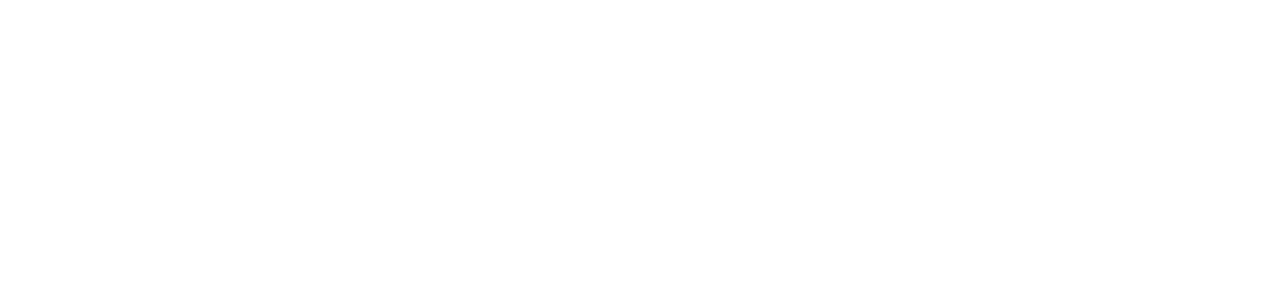
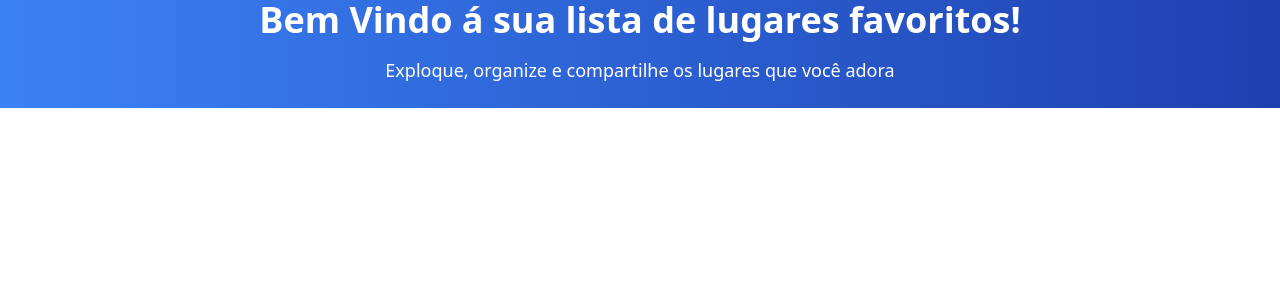
Before and after one commit to Isabela01vSilva/Udemy-Angular19, an Angular app in the folder passeio-app/: page / in a window 1280 px wide. Shown: the top 300 px of the page. Built offline with nearby package versions, Linux system fonts and the light colour scheme.

Commit message:
feat: add LandingpageComponent with routing and initial layout

```diff
--- a/passeio-app/src/app/app-routing.module.ts
+++ b/passeio-app/src/app/app-routing.module.ts
@@ -1,7 +1,12 @@
 import { NgModule } from '@angular/core';
 import { RouterModule, Routes } from '@angular/router';
+import { LandingpageComponent } from './landingpage/landingpage.component';
 
 const routes: Routes = [
+  {
+    path: '',
+    component: LandingpageComponent
+  },
   {
     path: 'paginas',
     loadChildren:() => import('./template/template.module').then(m => m.TemplateModule)
--- a/passeio-app/src/app/app.module.ts
+++ b/passeio-app/src/app/app.module.ts
@@ -4,10 +4,12 @@ import { BrowserModule } from '@angular/platform-browser';
 import { AppRoutingModule } from './app-routing.module';
 import { AppComponent } from './app.component';
 import { provideHttpClient, withFetch } from '@angular/common/http';
+import { LandingpageComponent } from './landingpage/landingpage.component';
 
 @NgModule({
   declarations: [
-    AppComponent
+    AppComponent,
+    LandingpageComponent
   ],
   imports: [
     BrowserModule,
--- /dev/null
+++ b/passeio-app/src/app/landingpage/landingpage.component.html
@@ -0,0 +1,7 @@
+<div class="bg-gradient-to-r from-blue-500 to-blue-800 text-white flex flex-col justify-center items-center">
+    <div class="text-center px-6">
+        <h1 class="text-4xl font-bold mb-4">Bem Vindo á sua lista de lugares favoritos!</h1>
+        <p class="text-lg mb-6">Exploque, organize e compartilhe os lugares que você adora</p>
+    </div>
+
+</div>
--- /dev/null
+++ b/passeio-app/src/app/landingpage/landingpage.component.ts
@@ -0,0 +1,25 @@
+import { Component } from '@angular/core';
+import { Profile } from './profile.model';
+import { Router } from '@angular/router';
+
+@Component({
+  selector: 'app-landingpage',
+  templateUrl: './landingpage.component.html',
+  styleUrl: './landingpage.component.scss'
+})
+export class LandingpageComponent {
+  profile: Profile | undefined
+
+  constructor(private router: Router){}
+
+  navegar(){
+    this.router.navigate(['/paginas/galeria'])
+  }
+
+  logarComGoogle(){}
+
+  isLoggeIn(): boolean{
+    return !!this.profile
+  }
+
+}
--- /dev/null
+++ b/passeio-app/src/app/landingpage/profile.model.ts
@@ -0,0 +1,4 @@
+export interface Profile {
+    email: string;
+    nome: string;
+}
```
Also changed, not shown: passeio-app/src/app/landingpage/landingpage.component.scss (added).
